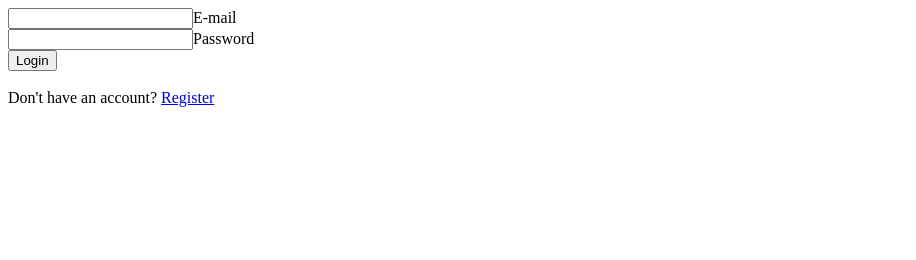
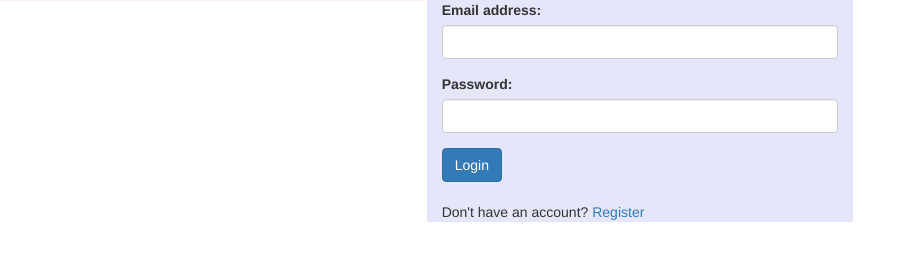
Before and after one commit to alpha-invoices/frontend, a website: page static/login.html in a window 1280 px wide. Shown: the whole page, without its empty margins (0-916 px from the left). Drawn offline with nearby package versions, Linux system fonts and the light colour scheme.

Commit message:
add design of login

```diff
--- a/static/login.html
+++ b/static/login.html
@@ -3,19 +3,32 @@
 <head>
 <meta charset="UTF-8">
 <title>Login</title>
+
+<script type="text/javascript" src="https://code.jquery.com/jquery-3.1.0.min.js"></script>
+<script type="text/javascript" src="/src/register.js"></script>
+
+<link rel="stylesheet" href="/node_modules/bootstrap/dist/css/bootstrap.min.css"></link>
+
+<script type="text/javascript" src="/node_modules/bootstrap/dist/js/bootstrap.min.js"></script>
 </head>
 <body>
-	<form method="post" onsubmit="/">
-		<input type="email" required>E-mail
-		</input>
-		<br>
-		<input type="password" required>Password
-		</input><br>
-		<input type="submit" value="Login"></input>
-	</form>
+<div class="container-fluid">
+  <div class="row">
+    <div class="col-sm-4" style="background-color:lavenderblush;"></div>
+	  <div class="col-sm-4" style="background-color:lavender;">
+	      <form  role="form" action="#" name="logform" id="logform">
+		    <div class="form-group">
+				<label for="email">Email address:</label>
+				<input class="form-control" name="email" type="email" id="email" ></input>
+			</div>
+			<div class="form-group">
+				<label for="pwd">Password:</label>
+				<input class="form-control" name=-"password" type="password" id="password" ></input>
+			</div>
+			<input class="btn btn-primary" type="button" value="Login" name="Login" onclick="login()"></input>
+	      </form>
 	<br>
 	Don't have an account? <a href="register.html">Register</a>
 
-
 </body>
 </html>
```
Also changed, not shown: static/register.html (+2 -1 lines).
